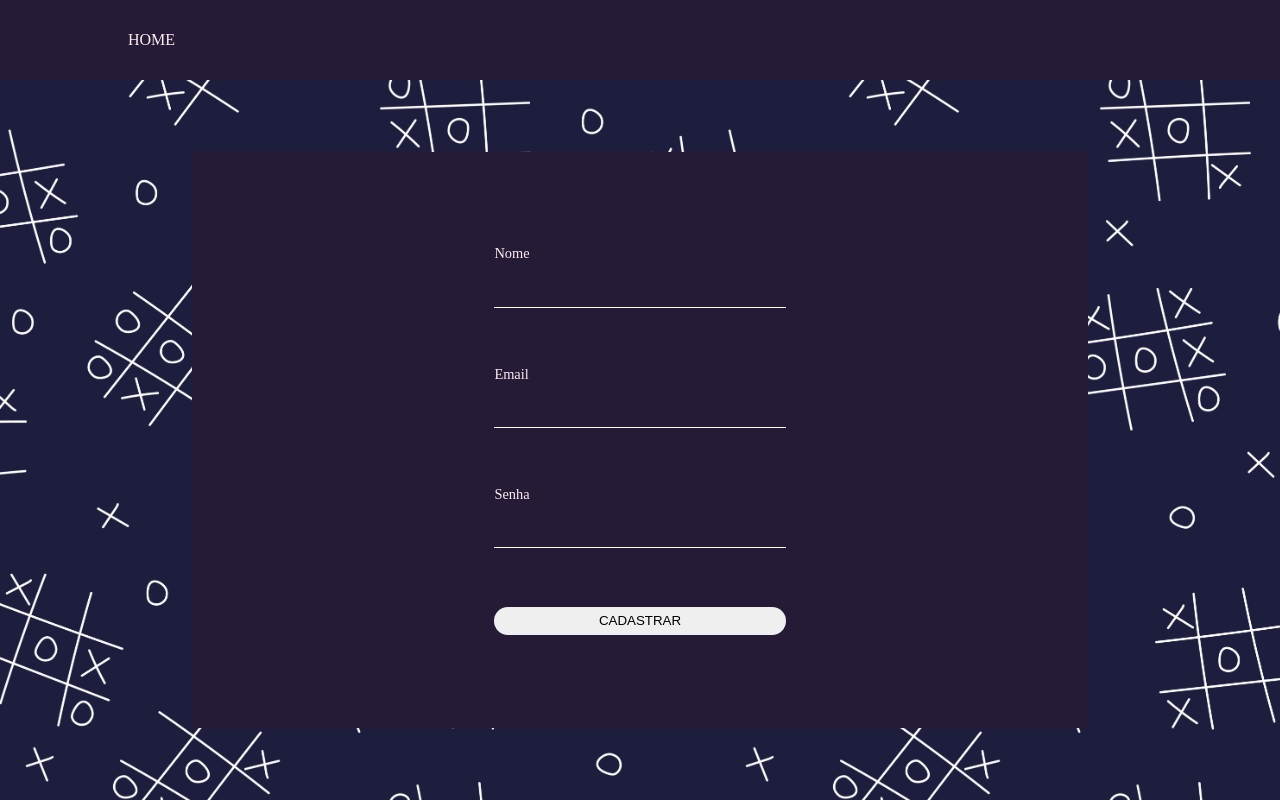
After one commit to gpurplem/jogo-da-velha, a PHP site: page /frm-cadastrar.php in a window 1280 px wide. The commit adds this page. Run offline with PHP 8.4, Linux system fonts and the light colour scheme.

Commit message:
Cadastro de usuário.
Funcionando.
Não aceita nome repetido.

```diff
--- /dev/null
+++ b/acessarBD.php
@@ -0,0 +1,5 @@
+<?php
+    $userBD = "root";
+    $passBD = "";
+    $conn = new PDO('mysql:host=localhost;dbname=tictactoe', $userBD, $passBD);
+?>
--- a/css/main.css
+++ b/css/main.css
@@ -17,6 +17,8 @@
     background-color: var(--color-lessdark);
     align-items: center;
     justify-content: center;
+    background-image: url("../images/backdrop.jpg");
+    background-size: contain;
 }
 
 .main-inner-container {
@@ -24,8 +26,10 @@
     height: 80%;
     width: 70%;
     background-color: var(--color-darkest);
-    gap: 5%;
+    gap: 3%;
     color: var(--color-lightest);
+    justify-content: center;
+    align-items: center;
 }
 
 .main-intro {
@@ -38,21 +42,22 @@
 .main-login {
     display: block;
     height: 100%;
-    padding: 7%;
+    padding: 10%;
     font-size: 0.8em;
 }
 
-.main-login input[type=email], input[type=password] {
+.main-login input[type=email], .main-login input[type=password] {
     border: none;
     background: none;
-    border-bottom: solid 2px white;
+    border-bottom: solid 1px white;
     margin: 10% 0 20% 0;
     color: var(--color-lightest);
 }
 
-.main-login input[type=button] {
+.main-login input[type=submit] {
     padding: 14px;
     border-radius: 40px;
+    border: none;
     width: 100%;
     line-height: 0px;
 }
@@ -60,3 +65,13 @@
 .main-login p {
     text-align: center;
 }
+
+h2 {
+    text-align: center;
+    margin-bottom: 10px;
+}
+
+label {
+    display: block;
+    font-size: 0.9em;
+}
--- /dev/null
+++ b/css/signin.css
@@ -0,0 +1,27 @@
+:root {
+    --color-darkest: #251B37;
+    --color-lightest: #FFECEF;
+    --color-lessdark: #694990;
+    --color-lesslight: #FFCACA;
+}
+
+.main-signin {
+    display: flex;
+}
+
+.main-signin input[type=submit] {
+    padding: 14px;
+    border-radius: 40px;
+    width: 100%;
+    line-height: 0px;
+    border: none;
+}
+
+.main-signin input[type=text], .main-signin input[type=password], .main-signin input[type=email] {
+    border: none;
+    background: none;
+    border-bottom: solid 1px white;
+    margin: 10% 0 20% 0;
+    color: var(--color-lightest);
+    width: 100%;
+}
--- /dev/null
+++ b/frm-cadastrar.php
@@ -0,0 +1,50 @@
+<!DOCTYPE html>
+<html lang="pt-br">
+
+<head>
+    <meta charset="UTF-8">
+    <meta http-equiv="X-UA-Compatible" content="IE=edge">
+    <meta name="viewport" content="width=device-width, initial-scale=1.0">
+    <title>Registrar</title>
+
+    <link rel="stylesheet" href="./css/global.css">
+    <link rel="stylesheet" href="./css/main.css">
+    <link rel="stylesheet" href="./css/signin.css">
+</head>
+
+<body>
+
+    <nav class="nav-top">
+        <div class="nav-container">
+            <ul class="nav-options">
+                <li><a href="index.php">HOME</a></li>
+            </ul>
+        </div>
+    </nav>
+
+    <main class="main-index">
+        <div class="main-outer-container">
+            <div class="main-inner-container">
+                <div class="main-signin">
+                    <form action="./cadastrar.php" method="POST">
+                        <label for="nome">Nome</label>
+                        <input type="text" name="nome" id="">
+
+                        <label for="email">Email</label>
+                        <input type="email" name="email" id="">
+
+                        <label for="password">Senha</label>
+                        <input type="password" name="password" id="">
+
+                        <input type="submit" value="CADASTRAR"><br>
+                    </form>
+                </div>
+            </div>
+        </div>
+    </main>
+
+
+
+</body>
+
+</html>
--- a/index.php
+++ b/index.php
@@ -16,7 +16,7 @@
     <nav class="nav-top">
         <div class="nav-container">
             <ul class="nav-options">
-                <li><a href="">HOME</a></li>
+                <li><a href="index.php">HOME</a></li>
             </ul>
         </div>
     </nav>
@@ -44,9 +44,9 @@
                         <label for="password">Senha</label>
                         <input type="password" name="password" id="">
 
-                        <input type="button" value="LOGIN"><br>
+                        <input type="submit" value="LOGIN"><br>
 
-                        <p><a href="">Registre-se</a></p>
+                        <p><a href="frm-cadastrar.php">Cadastre-se</a></p>
                     </form>
                 </div>
             </div>
```
Also changed, not shown: cadastrar.php (added, +59 -0 lines), images/backdrop.jpg (added).
